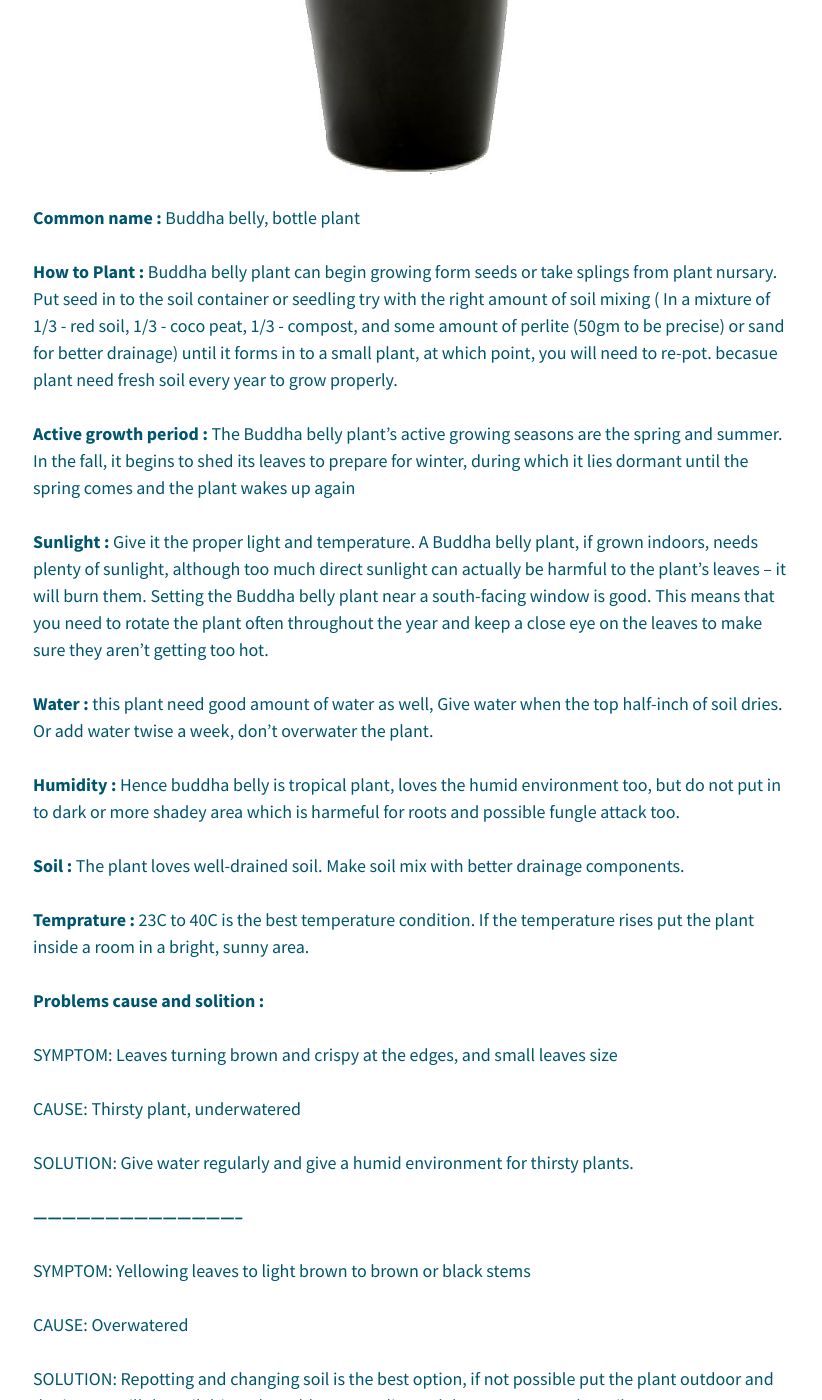
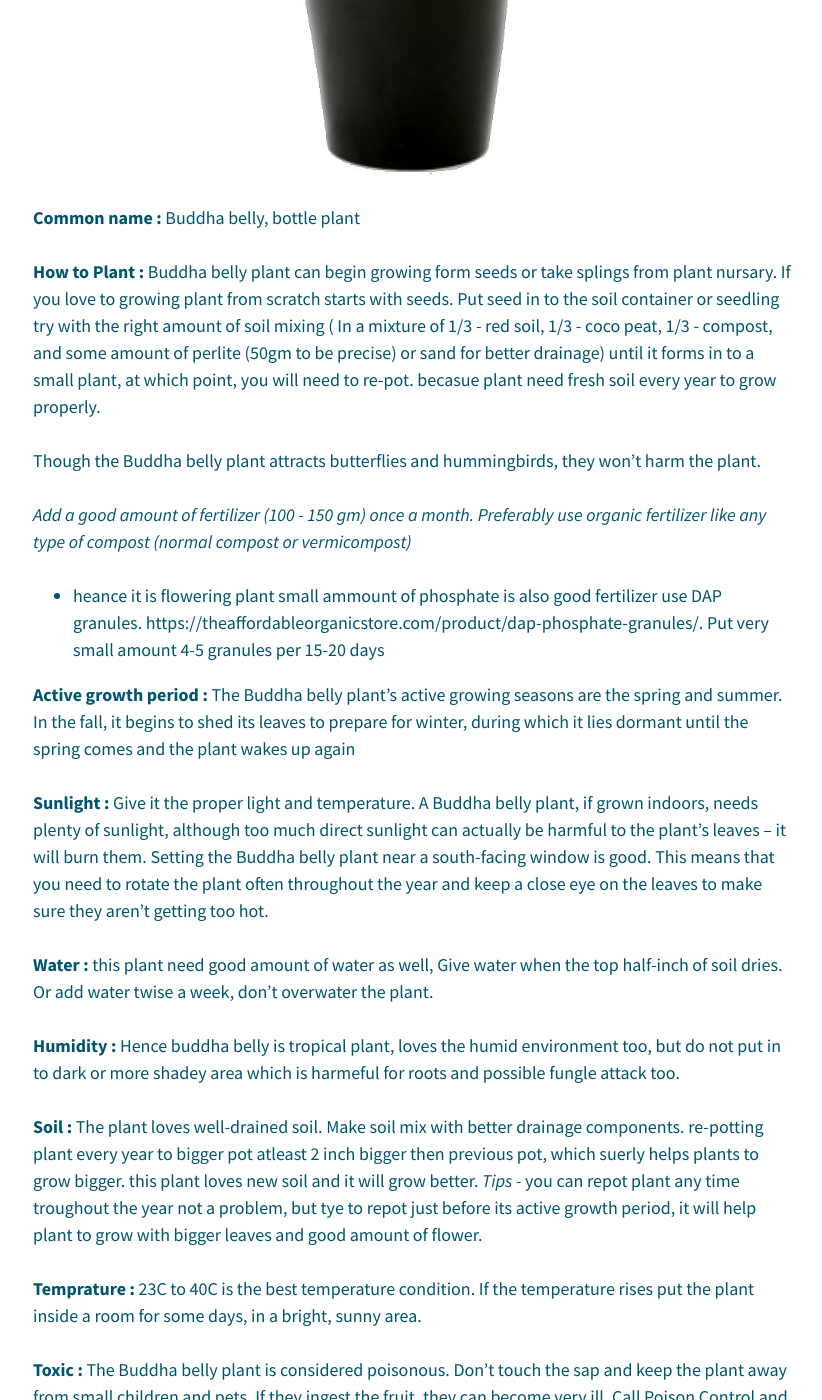
Before and after one commit to jankice/jankice.github.io, a Jekyll site: the page built from _posts/2022-06-14-Buddha_Belly.md, in a window 1280 px wide and 1400 px high, scrolled down 1105 px. Shown: the whole window, without its empty margins (342-1164 px from the left). Built offline with Jekyll 4.4.1, drawn with Linux system fonts in a browser that asks for light colours; nearby versions of some CDN libraries; comment, search, counter and statistics services are not loaded; some of the changed text lies outside the part shown.

Commit message:
buddha belly correction

```diff
--- a/_posts/2022-06-14-Buddha_Belly.md
+++ b/_posts/2022-06-14-Buddha_Belly.md
@@ -10,7 +10,7 @@ tags:
 comments: true
 ---
 
-Jatropha podagrica is a tropical plant, they are unique plants that recieved their name **buddha belly** because of their round, swolloen like bellies, they are considered shrubs, yet they’re toxic, so they must be handled with care. Buddha belly plants require the proper care to thrive in the environment they’re in.
+Jatropha podagrica is a tropical plant, they are unique plants that recieved their name **buddha belly** because of their round, swolloen like bellies, they are considered shrubs(bush plant), yet they’re toxic, so they must be handled with care. Buddha belly plants require the proper care to thrive in the environment they’re in.
 
 **Type :**
 
@@ -22,8 +22,14 @@ Jatropha podagrica is a tropical plant, they are unique plants that recieved the
 
 **How to Plant :**
 Buddha belly plant can begin growing form seeds or take splings from plant nursary.
+If you love to growing plant from scratch starts with seeds.
 Put seed in to the soil container or seedling try with the right amount of soil mixing ( In a mixture of 1/3 - red soil, 1/3 - coco peat, 1/3 - compost, and some amount of perlite (50gm to be precise) or sand for better drainage)
 until it forms in to a small plant, at which point, you will need to re-pot. becasue plant need fresh soil every year to grow properly.
+
+Though the Buddha belly plant attracts butterflies and hummingbirds, they won’t harm the plant.
+
+*Add a good amount of fertilizer (100 - 150 gm) once a month. Preferably use organic fertilizer like any type of compost (normal compost or vermicompost)*
+ - heance it is flowering plant small ammount of phosphate is also good fertilizer use DAP granules. https://theaffordableorganicstore.com/product/dap-phosphate-granules/. Put very small amount 4-5 granules per 15-20 days
 
 **Active growth period :** The Buddha belly plant’s active growing seasons are the spring and summer. In the fall, it begins to shed its leaves to prepare for winter, during which it lies dormant until the spring comes and the plant wakes up again
 
@@ -33,9 +39,12 @@ until it forms in to a small plant, at which point, you will need to re-pot. bec
 
 **Humidity :** Hence buddha belly is tropical plant, loves the humid environment too, but do not put in to dark or more shadey area which is harmeful for roots and possible fungle attack too.
 
-**Soil :** The plant loves well-drained soil. Make soil mix with better drainage components.
+**Soil :** The plant loves well-drained soil. Make soil mix with better drainage components. re-potting plant every year to bigger pot atleast 2 inch bigger then previous pot, which suerly helps plants to grow bigger. this plant loves new soil and it will grow better.
+*Tips -* you can repot plant any time troughout the year not a problem, but tye to repot just before its active growth period, it will help plant to grow with bigger leaves and good amount of flower.
 
-**Temprature :** 23C to 40C is the best temperature condition. If the temperature rises put the plant inside a room in a bright, sunny area.
+**Temprature :** 23C to 40C is the best temperature condition. If the temperature rises put the plant inside a room for some days, in a bright, sunny area.
+
+**Toxic :** The Buddha belly plant is considered poisonous. Don’t touch the sap and keep the plant away from small children and pets. If they ingest the fruit, they can become very ill. Call Poison Control and seek medical attention immediately if you believe you’re experiencing symptoms from touching or ingesting the plant.
 
 **Problems cause and solition :**
 
@@ -54,3 +63,14 @@ CAUSE: Overwatered
 SOLUTION: Repotting and changing soil is the best option, if not possible put the plant outdoor and don't water till the soil dries, also add some perlite and dry coco peat to the soil.
 
 **--------------------------------------------**
+
+SYMPTOM: Mites attacks if it’s growing outdoors (white colered insects or powdered leaves)
+
+CAUSE: Very high humidity level in soil, watering after 5 evening.
+
+SOLUTION: Do not over water and avoid water plant after sunsets, because it  creates condition where insects grow faster.
+
+          - create mixture if neem oil(4-5 drops) and liqued soap(4-5 drops) for  half leter of water and spary to all leves and infected area twice a week till inscts diappiared.
+          - clean leaves with fresh water before noon for a week.
+
+**--------------------------------------------**
```
Also changed, not shown: _posts/2022-06-14-Rubberplant.md (added, +56 -0 lines).
